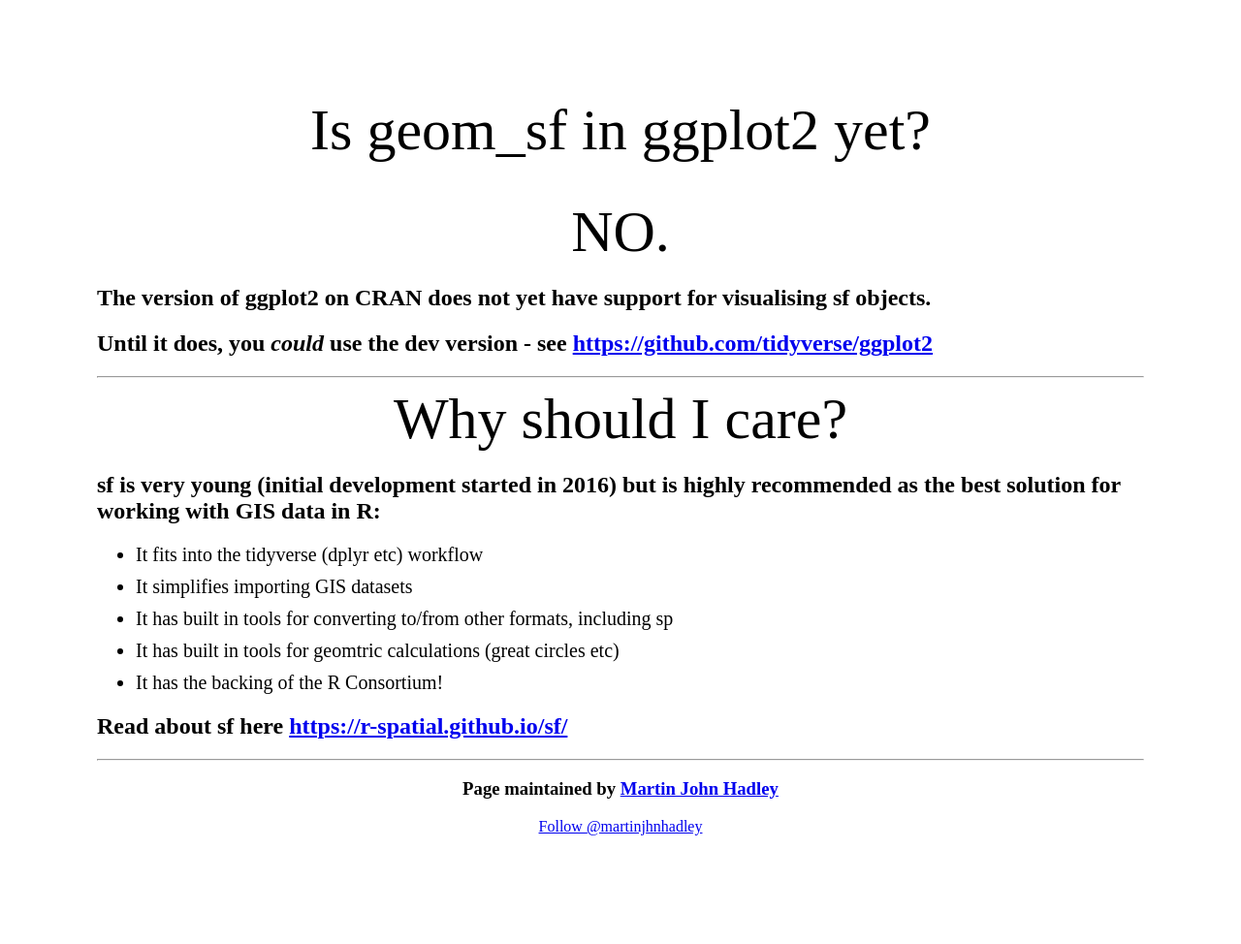
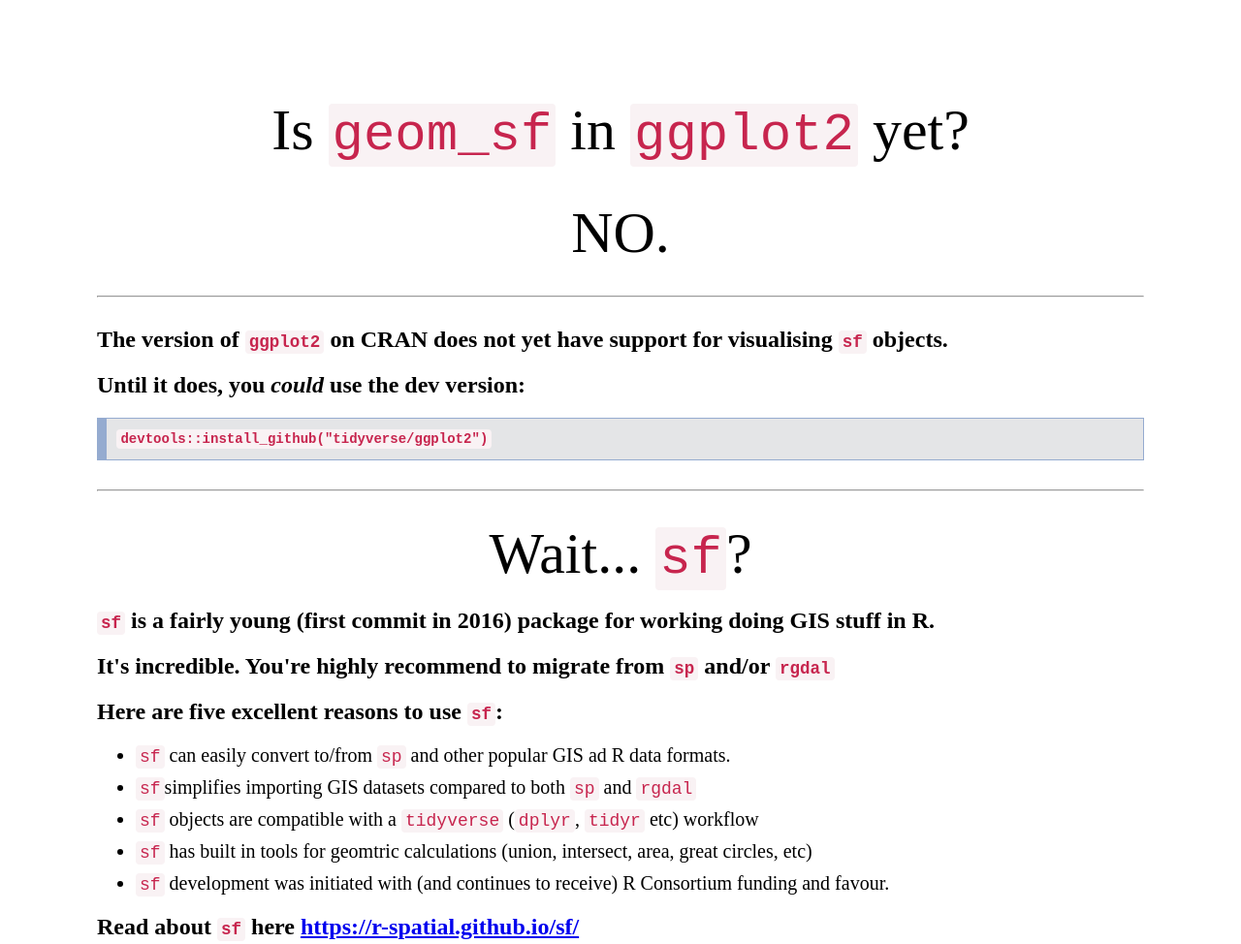
Before and after one commit to charliejhadley/isgeomsfinggplot2yet, a plain HTML site: page index.html in a window 1280 px wide. Shown: the top 974 px of the page at 97% size. Before the commit the page ends 888 px from the top, so only its background shows below. Drawn offline with Linux system fonts and the light colour scheme.

Commit message:
Beautified page

```diff
--- a/index.html
+++ b/index.html
@@ -47,32 +47,43 @@
 </style>
 
 <body style="margin-top: 100px;margin-left:100px;margin-right:100px">
-    <div class="container">
-    <center> <span style='font-size:60px'>Is geom_sf in ggplot2 yet?</span>
+    <div class="container"  style="margin-bottom:30px">
+    <center> <span style='font-size:60px'>Is <code>geom_sf</code> in <code>ggplot2</code> yet?</span>
         <br>
         <br>
         <br> <span style='font-size:60px'>NO.</span> </center>
 
-        <h2>The version of ggplot2 on CRAN does not yet have support for visualising sf objects.</h2>
-        <h2>Until it does, you <em>could</em> use the dev version - see <a href='https://github.com/tidyverse/ggplot2'>https://github.com/tidyverse/ggplot2</a></h2>
+            <hr style="margin-top:30px;margin-bottom:30px">
+
+        <h2>The version of <code>ggplot2</code> on CRAN does not yet have support for visualising <code>sf</code> objects.</h2>
+        <h2>Until it does, you <em>could</em> use the dev version:
+        </h2>
+
+        <pre><h2><code>devtools::install_github("tidyverse/ggplot2")</code></h2></pre>
 
     </div>
     <hr>
-    <div class="container">
-    <center> <span style='font-size:60px'>Why should I care?</span>
+    <div class="container"  style="margin-top:30px">
+    <center> <span style='font-size:60px'>Wait... <code>sf</code>?</span>
 
         </center>
 
-        <h2>sf is very young (initial development started in 2016) but is highly recommended as the best solution for working with GIS data in R:</h2>
+
+        <h2><code>sf</code> is a fairly young (first commit in 2016) package for working doing GIS stuff in R.</h2>
+
+        <h2> It's incredible. You're highly recommend to migrate from <code>sp</code> and/or <code>rgdal</code></h2>
+
+        <h2>Here are five excellent reasons to use <code>sf</code>:</h2>
         <ul style='font-size:20px'>
-            <li>It fits into the tidyverse (dplyr etc) workflow</li>
-            <li>It simplifies importing GIS datasets</li>
-            <li>It has built in tools for converting to/from other formats, including sp</li>
-            <li>It has built in tools for geomtric calculations (great circles etc)</li>
-            <li>It has the backing of the R Consortium!</li>
+                        <li><code>sf</code> can easily convert to/from <code>sp</code> and other popular GIS ad R data formats.</li>
+                        <li><code>sf</code>simplifies importing GIS datasets compared to both <code>sp</code> and <code>rgdal</code></li>
+            <li><code>sf</code> objects are compatible with a <code>tidyverse</code> (<code>dplyr</code>, <code>tidyr</code> etc) workflow</li>
+
+            <li><code>sf</code> has built in tools for geomtric calculations (union, intersect, area, great circles, etc)</li>
+            <li><code>sf</code> development was initiated with (and continues to receive) R Consortium funding and favour.</li>
         </ul>
 
-        <h2>Read about sf here <a href='https://r-spatial.github.io/sf/'>https://r-spatial.github.io/sf/</a></h2>
+        <h2>Read about <code>sf</code> here <a href='https://r-spatial.github.io/sf/'>https://r-spatial.github.io/sf/</a></h2>
 
     </div>
 
```
